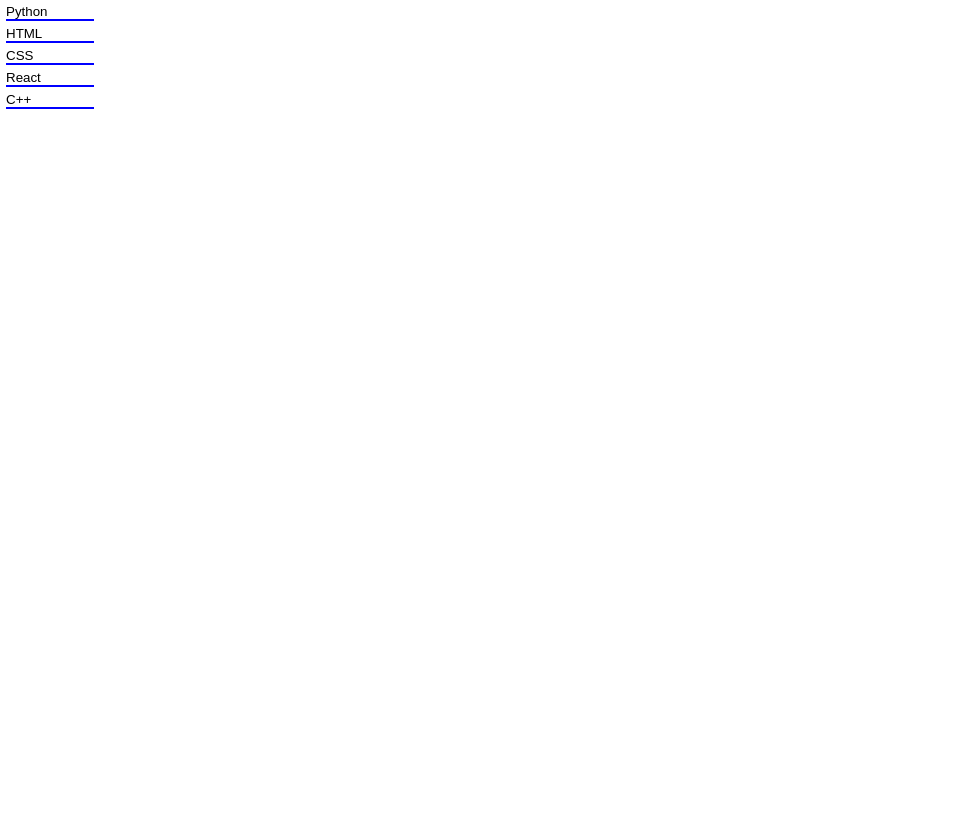
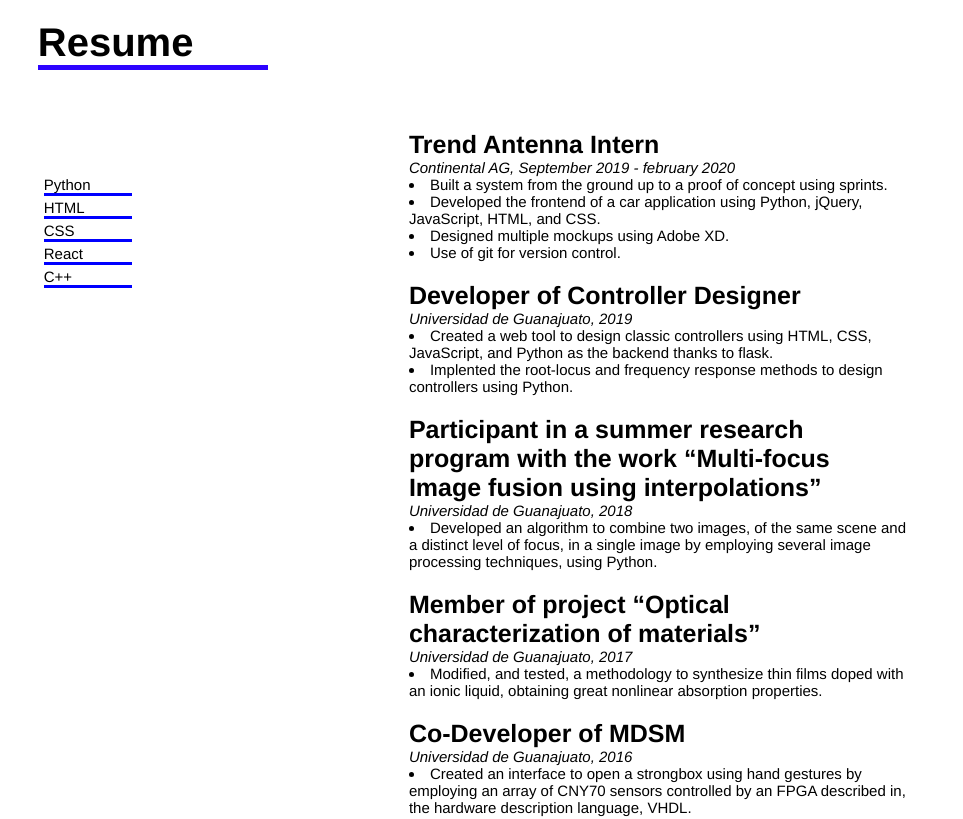
Before and after one commit to pedabraham/reactResume, a React (Create React App) app: page / in a window 1280 px wide. Shown: the top 819 px of the page, without its empty margins (0-963 px from the left). Built offline with nearby package versions, Linux system fonts and the light colour scheme.

Commit message:
Se definio el diseño general de resumen al juntar todos los componentes.

```diff
--- a/src/index.css
+++ b/src/index.css
@@ -25,8 +25,11 @@
 
 .skill-name {
   display: grid;
-  grid-template-columns: auto 15px;
+  grid-template-columns: auto 17px;
   text-align: left;
+  font-size: 15px;
+  font-style: normal;
+  font-family: 'Helvetica Neue', sans-serif;
 }
 
 .reject-line {
@@ -38,7 +41,7 @@
   border-left: none;
   border-right: none;
   margin: auto;
-  margin-top: 4px;
+  margin-top: 5px;
   margin-bottom: auto;
   width: 70%;
   transition-duration: 0.2s;
@@ -59,7 +62,7 @@
 
 .skill-line {
   background-color: blue;
-  height: 2px;
+  height: 3px;
 }
 
 .circle{
@@ -71,7 +74,6 @@
 }
 
 .skill-rejected {
-  transition-duration: 0.2s;
   opacity: 0.4;
 }
 
@@ -82,3 +84,76 @@
 .skill-rejected:focus{
   opacity: 0.4;
 }
+
+
+.resume{
+  display: grid;
+  grid-template-columns: 16% auto 16%;
+  grid-template-rows: 80px auto ;
+  margin-left: 1cm;
+}
+
+.resume-header{
+  grid-column: 1/3;
+  grid-row: 1/2;
+}
+
+.resume-feed{
+  grid-column: 2/3;
+  grid-row:2/3;
+  margin: 30px auto 60px auto;
+}
+
+.resume-filters{
+  grid-column: 1/2;
+  margin-top:2.5cm;
+}
+
+.resume-lan{
+  grid-column: 3/4;
+}
+
+.post{
+    margin: 20px auto 20px auto;
+    max-width: 500px;
+    margin: 20px auto 20px auto;
+}
+
+.post-title{
+    font-size: 25px;
+    font-weight: bold;
+    font-family: 'Helvetica Neue', sans-serif;
+}
+
+.post-place{
+    font-size: 15px;
+    font-style: italic;
+    font-family: 'Helvetica Neue', sans-serif;
+    font-weight: 300;
+}
+
+.post-description{
+    font-size: 15px;
+    font-style: normal;
+    font-family: 'Helvetica Neue', sans-serif;
+    max-width: 500px;
+}
+
+.resume-title{
+    font-size: 40px;
+    font-weight: bold;
+    font-family: 'Helvetica Neue', sans-serif;
+    padding-top: 20px;
+}
+
+.ResumeLine{
+    width: 230px;
+    height: 5px;
+    background-color: #2D03FF;
+}
+
+.resumeFinalDraw{
+    width: 600px;
+    margin: 40px auto 20px auto;
+    display: block;
+}
--- a/src/index.js
+++ b/src/index.js
@@ -44,13 +44,11 @@
 
     return(this.state.skillOn ? button : buttonDimed)
   }
-
 }
 
-
 function TechStack(props) {
-  const tstack = props.values;
-  const htmlStack = tstack.map((technology,i) => {
+  const values = props.values;
+  const htmlStack = values.map((technology,i) => {
     return(
       <div>
       <CheckButton skill={technology} />
@@ -60,44 +58,94 @@
   return(htmlStack)
 }
 
-function History(){
+function Post(props){
+  let description = props.value.description.map(x=> <li>{x}</li>)
 
+  return(
+    <div className="post">
+      <div className="post-title">
+        {props.value.title}
+      </div>
+      <div className="post-place">
+        {props.value.place}
+      </div>
+      <div className="post-description">
+        {description}
+      </div>
+    </div>
+    )
+}
+
+function Feed(props){
+  const list = props.values;
+  const feed = list.map((post,i) => {
+    const pline = <div className="PostLine"></div>
+    if (i<list.length -1){
+      return([<Post value={post}/>,pline])
+    }
+    else{
+      return(<Post value={post}/>)
+    }
+  })
+  const logo = require('./Path.png');
+  return(
+    < >
+      {feed}
+      <img src={logo}  alt="Drawing" className="resumeFinalDraw"/>
+    </>
+  )
+}
+
+let entry1= {
+        "title":"Trend Antenna Intern",
+        "place":"Continental AG,  September 2019 - february 2020",
+        "description":["Built a system from the ground up to a proof of concept using sprints.","Developed the frontend of a car application using Python, jQuery, JavaScript, HTML, and CSS.","Designed multiple mockups using Adobe XD.","Use of git for version control."]
+      };
+
+let entriesTest = [entry1,entry1,entry1,entry1,entry1,entry1]
+
+let entryTest2= [entry1,{
+  "title":"Developer of Controller Designer",
+  "place": "Universidad de Guanajuato, 2019",
+	"description":["Created a web tool to design classic controllers using HTML, CSS, JavaScript, and Python as the backend thanks to flask.","Implented the root-locus and frequency response methods to design controllers using Python."]
+},{
+  "title":"Participant in a summer research program with the work “Multi-focus Image fusion using interpolations”",
+  "place":" Universidad de Guanajuato, 2018",
+	"description":["Developed an algorithm to combine two images, of the same scene and a distinct level of focus, 	in a single image by employing several image processing techniques, using Python."]
+},{
+  "title":"Member of project “Optical characterization of materials”",
+  "place":"Universidad de Guanajuato, 2017",
+	"description":["Modified, and tested, a methodology to synthesize thin films doped with an ionic liquid, 	obtaining great nonlinear absorption properties."]
+},{
+  "title":"Co-Developer of MDSM" ,
+  "place":"Universidad de Guanajuato, 2016",
+	"description":["Created an interface to open a strongbox using hand gestures by employing an array of CNY70 	sensors controlled by an FPGA described in, the hardware description language, VHDL."]
+}]
+
+function Resume(props){
+
+  return(
+    <div className="resume">
+      <div className="resume-header">
+        <div className="resume-title">Resume</div>
+        <div className="ResumeLine"></div>
+      </div>
+      <div className="resume-lan">
+      </div>
+      <div className="resume-filters">
+        <TechStack values={["Python","HTML","CSS","React","C++"]} />
+      </div>
+      <div className="resume-feed">
+        <Feed values={entryTest2}/>
+      </div>
+    </div>
+  )
 }
 
 
-/*class resume extends React.Components {
-  constructor(props) {
-    this.state={
-      feed:[],
-      stack: Array(this.props.lenght).fill(null),
-    };
-    this.props={
-      list:[],
-    }
-
-  }
-
-
-  getStackState(i){
-    return(this.state.stack[i])
-  }
-
-  handleClick(i){
-
-  }
-
-
-  render(){
-    return(
-      <TechStack values={this.props.list} onClick={handleClick()} getStackState={getStackState()}/>
-      <History feed={this.state.feed}/>
-    )
-  }
-}*/
-
 ReactDOM.render(
   <React.StrictMode>
-    <TechStack values={["Python","HTML","CSS","React","C++"]} />
+    <Resume/>
   </React.StrictMode>,
   document.getElementById('root')
 );
```
Also changed, not shown: src/Path.png (added).
